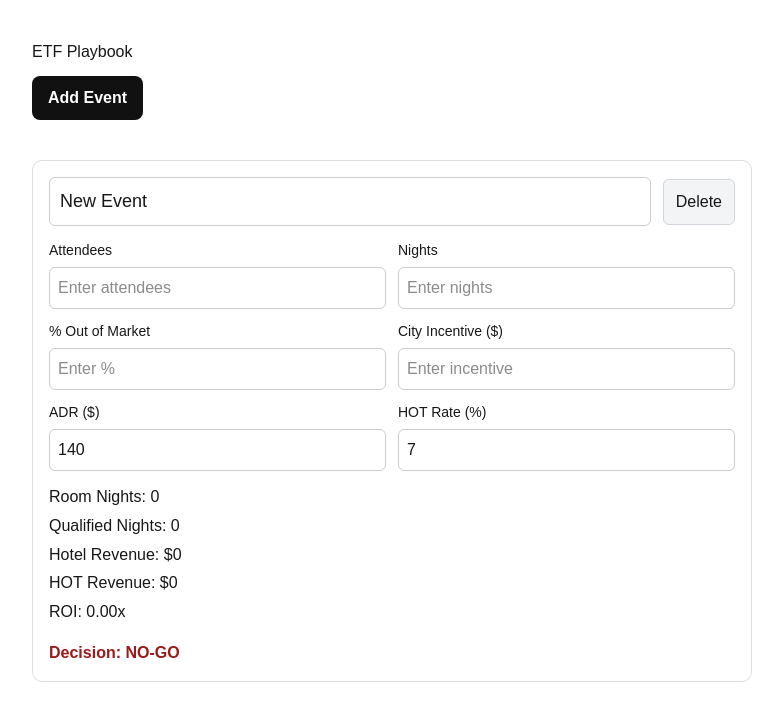
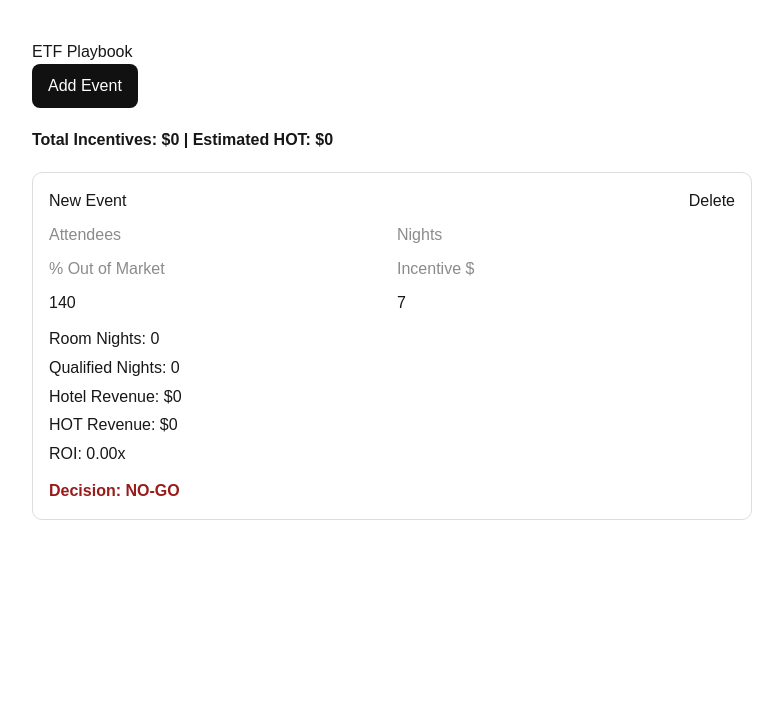
Before and after one commit to aaronwerner12/nextjs-boilerplate, a Next.js app: page / in a window 1280 px wide. Both pictures are taken after a click on the button "Add Event". Shown: the top 720 px of the page, without its empty margins (8-791 px from the left). Built offline with nearby package versions, Linux system fonts and the light colour scheme.

Commit message:
Update ETFPlaybook.jsx

```diff
--- a/app/ETFPlaybook.jsx
+++ b/app/ETFPlaybook.jsx
@@ -1,9 +1,24 @@
 "use client";
 
-import { useState } from "react";
+import { useState, useEffect } from "react";
 
 export default function ETFPlaybook() {
   const [events, setEvents] = useState([]);
+
+  // Load from browser storage
+  useEffect(() => {
+    try {
+      const saved = localStorage.getItem("etf_events");
+      if (saved) setEvents(JSON.parse(saved));
+    } catch {}
+  }, []);
+
+  // Save to browser storage
+  useEffect(() => {
+    try {
+      localStorage.setItem("etf_events", JSON.stringify(events));
+    } catch {}
+  }, [events]);
 
   function addEvent() {
     const newEvent = {
@@ -15,9 +30,14 @@ export default function ETFPlaybook() {
       incentive: "",
       adr: "140",
       hotRate: "7",
+      confidence: "Medium",
     };
 
     setEvents([newEvent, ...events]);
+  }
+
+  function deleteEvent(id) {
+    setEvents(events.filter((e) => e.id !== id));
   }
 
   function updateEvent(id, field, value) {
@@ -26,10 +46,6 @@ export default function ETFPlaybook() {
         e.id === id ? { ...e, [field]: value } : e
       )
     );
-  }
-
-  function deleteEvent(id) {
-    setEvents(events.filter((e) => e.id !== id));
   }
 
   function calculate(e) {
@@ -49,17 +65,17 @@ export default function ETFPlaybook() {
       incentive > 0 ? (hotRevenue / incentive).toFixed(2) : "0.00";
 
     let decision = "NO-GO";
-    let decisionColor = "#991b1b";
+    let color = "#991b1b";
 
     if (Number(roi) > 3) {
       decision = "STRONG GO";
-      decisionColor = "#065f46";
+      color = "#065f46";
     } else if (Number(roi) > 2) {
       decision = "GO";
-      decisionColor = "#166534";
+      color = "#166534";
     } else if (Number(roi) > 1) {
       decision = "MAYBE";
-      decisionColor = "#92400e";
+      color = "#92400e";
     }
 
     return {
@@ -69,34 +85,51 @@ export default function ETFPlaybook() {
       hotRevenue,
       roi,
       decision,
-      decisionColor,
+      color,
     };
   }
 
+  // Summary totals
+  const totals = events.reduce(
+    (acc, e) => {
+      const c = calculate(e);
+      acc.incentives += Number(e.incentive) || 0;
+      acc.hot += c.hotRevenue;
+      return acc;
+    },
+    { incentives: 0, hot: 0 }
+  );
+
   return (
     <div style={{ padding: "40px", fontFamily: "Arial, sans-serif" }}>
-      <h1 style={{ marginBottom: "12px" }}>ETF Playbook</h1>
+      <h1>ETF Playbook</h1>
 
       <button
         onClick={addEvent}
         style={{
           background: "#111",
           color: "#fff",
-          border: "none",
           padding: "10px 16px",
           borderRadius: "8px",
+          border: "none",
           cursor: "pointer",
           marginBottom: "20px",
-          fontWeight: "600",
         }}
       >
         Add Event
       </button>
 
+      {/* Summary */}
+      {events.length > 0 && (
+        <div style={{ marginBottom: "20px", fontWeight: "bold" }}>
+          Total Incentives: ${totals.incentives.toLocaleString()} | Estimated HOT: ${Math.round(totals.hot).toLocaleString()}
+        </div>
+      )}
+
       {events.length === 0 ? (
         <p>No events yet</p>
       ) : (
-        <div style={{ marginTop: "20px" }}>
+        <div>
           {events.map((event) => {
             const c = calculate(event);
 
@@ -109,184 +142,29 @@ export default function ETFPlaybook() {
                   padding: "16px",
                   marginBottom: "14px",
                   maxWidth: "720px",
-                  background: "#fff",
                 }}
               >
-                <div
-                  style={{
-                    display: "flex",
-                    justifyContent: "space-between",
-                    gap: "12px",
-                    marginBottom: "14px",
-                    alignItems: "center",
-                  }}
-                >
+                <div style={{ display: "flex", gap: "10px", marginBottom: "10px" }}>
                   <input
                     value={event.name}
                     onChange={(e) =>
                       updateEvent(event.id, "name", e.target.value)
                     }
-                    style={{
-                      width: "100%",
-                      padding: "10px",
-                      fontSize: "18px",
-                      border: "1px solid #ccc",
-                      borderRadius: "6px",
-                      boxSizing: "border-box",
-                    }}
+                    style={{ flex: 1 }}
                   />
-
-                  <button
-                    onClick={() => deleteEvent(event.id)}
-                    style={{
-                      background: "#f3f4f6",
-                      border: "1px solid #d1d5db",
-                      borderRadius: "6px",
-                      padding: "10px 12px",
-                      cursor: "pointer",
-                      whiteSpace: "nowrap",
-                    }}
-                  >
-                    Delete
-                  </button>
+                  <button onClick={() => deleteEvent(event.id)}>Delete</button>
                 </div>
 
-                <div
-                  style={{
-                    display: "grid",
-                    gridTemplateColumns: "1fr 1fr",
-                    gap: "12px",
-                    marginBottom: "12px",
-                  }}
-                >
-                  <div>
-                    <label style={{ display: "block", marginBottom: "6px", fontSize: "14px" }}>
-                      Attendees
-                    </label>
-                    <input
-                      type="number"
-                      placeholder="Enter attendees"
-                      value={event.attendees}
-                      onChange={(e) =>
-                        updateEvent(event.id, "attendees", e.target.value)
-                      }
-                      style={{
-                        width: "100%",
-                        padding: "8px",
-                        border: "1px solid #ccc",
-                        borderRadius: "6px",
-                        boxSizing: "border-box",
-                      }}
-                    />
-                  </div>
-
-                  <div>
-                    <label style={{ display: "block", marginBottom: "6px", fontSize: "14px" }}>
-                      Nights
-                    </label>
-                    <input
-                      type="number"
-                      placeholder="Enter nights"
-                      value={event.nights}
-                      onChange={(e) =>
-                        updateEvent(event.id, "nights", e.target.value)
-                      }
-                      style={{
-                        width: "100%",
-                        padding: "8px",
-                        border: "1px solid #ccc",
-                        borderRadius: "6px",
-                        boxSizing: "border-box",
-                      }}
-                    />
-                  </div>
-
-                  <div>
-                    <label style={{ display: "block", marginBottom: "6px", fontSize: "14px" }}>
-                      % Out of Market
-                    </label>
-                    <input
-                      type="number"
-                      placeholder="Enter %"
-                      value={event.outOfMarket}
-                      onChange={(e) =>
-                        updateEvent(event.id, "outOfMarket", e.target.value)
-                      }
-                      style={{
-                        width: "100%",
-                        padding: "8px",
-                        border: "1px solid #ccc",
-                        borderRadius: "6px",
-                        boxSizing: "border-box",
-                      }}
-                    />
-                  </div>
-
-                  <div>
-                    <label style={{ display: "block", marginBottom: "6px", fontSize: "14px" }}>
-                      City Incentive ($)
-                    </label>
-                    <input
-                      type="number"
-                      placeholder="Enter incentive"
-                      value={event.incentive}
-                      onChange={(e) =>
-                        updateEvent(event.id, "incentive", e.target.value)
-                      }
-                      style={{
-                        width: "100%",
-                        padding: "8px",
-                        border: "1px solid #ccc",
-                        borderRadius: "6px",
-                        boxSizing: "border-box",
-                      }}
-                    />
-                  </div>
-
-                  <div>
-                    <label style={{ display: "block", marginBottom: "6px", fontSize: "14px" }}>
-                      ADR ($)
-                    </label>
-                    <input
-                      type="number"
-                      placeholder="Enter ADR"
-                      value={event.adr}
-                      onChange={(e) =>
-                        updateEvent(event.id, "adr", e.target.value)
-                      }
-                      style={{
-                        width: "100%",
-                        padding: "8px",
-                        border: "1px solid #ccc",
-                        borderRadius: "6px",
-                        boxSizing: "border-box",
-                      }}
-                    />
-                  </div>
-
-                  <div>
-                    <label style={{ display: "block", marginBottom: "6px", fontSize: "14px" }}>
-                      HOT Rate (%)
-                    </label>
-                    <input
-                      type="number"
-                      placeholder="Enter HOT %"
-                      value={event.hotRate}
-                      onChange={(e) =>
-                        updateEvent(event.id, "hotRate", e.target.value)
-                      }
-                      style={{
-                        width: "100%",
-                        padding: "8px",
-                        border: "1px solid #ccc",
-                        borderRadius: "6px",
-                        boxSizing: "border-box",
-                      }}
-                    />
-                  </div>
+                <div style={{ display: "grid", gridTemplateColumns: "1fr 1fr", gap: "10px" }}>
+                  <input type="number" placeholder="Attendees" value={event.attendees} onChange={(e)=>updateEvent(event.id,"attendees",e.target.value)} />
+                  <input type="number" placeholder="Nights" value={event.nights} onChange={(e)=>updateEvent(event.id,"nights",e.target.value)} />
+                  <input type="number" placeholder="% Out of Market" value={event.outOfMarket} onChange={(e)=>updateEvent(event.id,"outOfMarket",e.target.value)} />
+                  <input type="number" placeholder="Incentive $" value={event.incentive} onChange={(e)=>updateEvent(event.id,"incentive",e.target.value)} />
+                  <input type="number" placeholder="ADR" value={event.adr} onChange={(e)=>updateEvent(event.id,"adr",e.target.value)} />
+                  <input type="number" placeholder="HOT %" value={event.hotRate} onChange={(e)=>updateEvent(event.id,"hotRate",e.target.value)} />
                 </div>
 
-                <div style={{ lineHeight: "1.8", marginTop: "8px" }}>
+                <div style={{ marginTop: "10px", lineHeight: "1.8" }}>
                   <div>Room Nights: {Math.round(c.roomNights)}</div>
                   <div>Qualified Nights: {Math.round(c.qualifiedNights)}</div>
                   <div>Hotel Revenue: ${Math.round(c.hotelRevenue).toLocaleString()}</div>
@@ -294,13 +172,7 @@ export default function ETFPlaybook() {
                   <div>ROI: {c.roi}x</div>
                 </div>
 
-                <div
-                  style={{
-                    marginTop: "14px",
-                    fontWeight: "bold",
-                    color: c.decisionColor,
-                  }}
-                >
+                <div style={{ marginTop: "10px", fontWeight: "bold", color: c.color }}>
                   Decision: {c.decision}
                 </div>
               </div>
```
